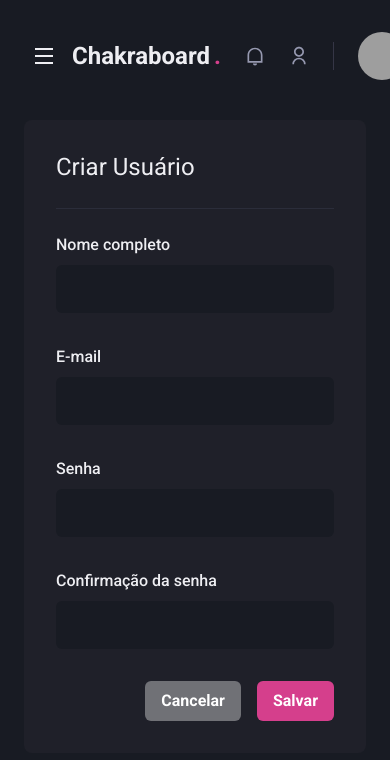
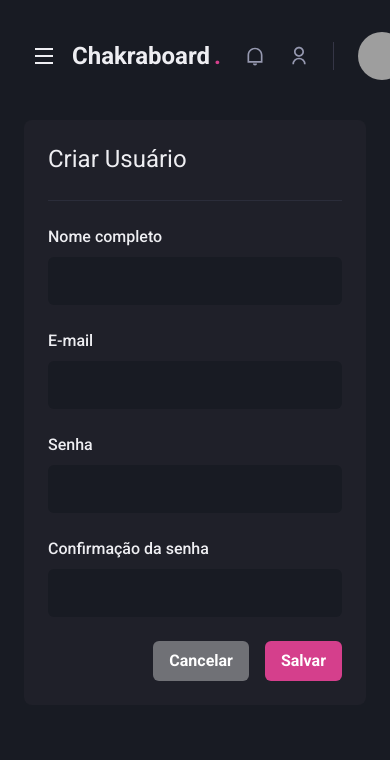
Before and after one commit to csorlandi/study-chakraboard, a Next.js app: page /users/create in a window 390 px wide. Shown: the top 760 px of the page. Built offline with nearby package versions, Linux system fonts and the light colour scheme; grey boxes are pictures that could not be loaded.

Commit message:
:lipstick: feat: apply responsive styles on create user page

```diff
--- a/src/pages/users/create.tsx
+++ b/src/pages/users/create.tsx
@@ -20,20 +20,20 @@
       <Flex w="100%" my="6" maxWidth={1480} mx="auto" px="6">
         <Sidebar />
 
-        <Box flex="1" borderRadius={8} bg="gray.800" p="8">
+        <Box flex="1" borderRadius={8} bg="gray.800" p={['6', '8']}>
           <Heading size="lg" fontWeight="normal">
             Criar Usuário
           </Heading>
 
           <Divider my="6" borderColor="gray.700" />
 
-          <VStack spacing="8">
-            <SimpleGrid minChildWidth="240px" spacing="8" w="100%">
+          <VStack spacing={['6', '8']}>
+            <SimpleGrid minChildWidth="240px" spacing={['6', '8']} w="100%">
               <Input name="name" label="Nome completo" />
               <Input name="email" type="email" label="E-mail" />
             </SimpleGrid>
 
-            <SimpleGrid minChildWidth="240px" spacing="8" w="100%">
+            <SimpleGrid minChildWidth="240px" spacing={['6', '8']} w="100%">
               <Input name="password" type="password" label="Senha" />
               <Input
                 name="password_confirmation"
@@ -43,7 +43,7 @@
             </SimpleGrid>
           </VStack>
 
-          <Flex mt="8" justify="flex-end">
+          <Flex mt={['6', '8']} justify="flex-end">
             <HStack spacing="4">
               <Button colorScheme="whiteAlpha">Cancelar</Button>
               <Button colorScheme="pink">Salvar</Button>
```
